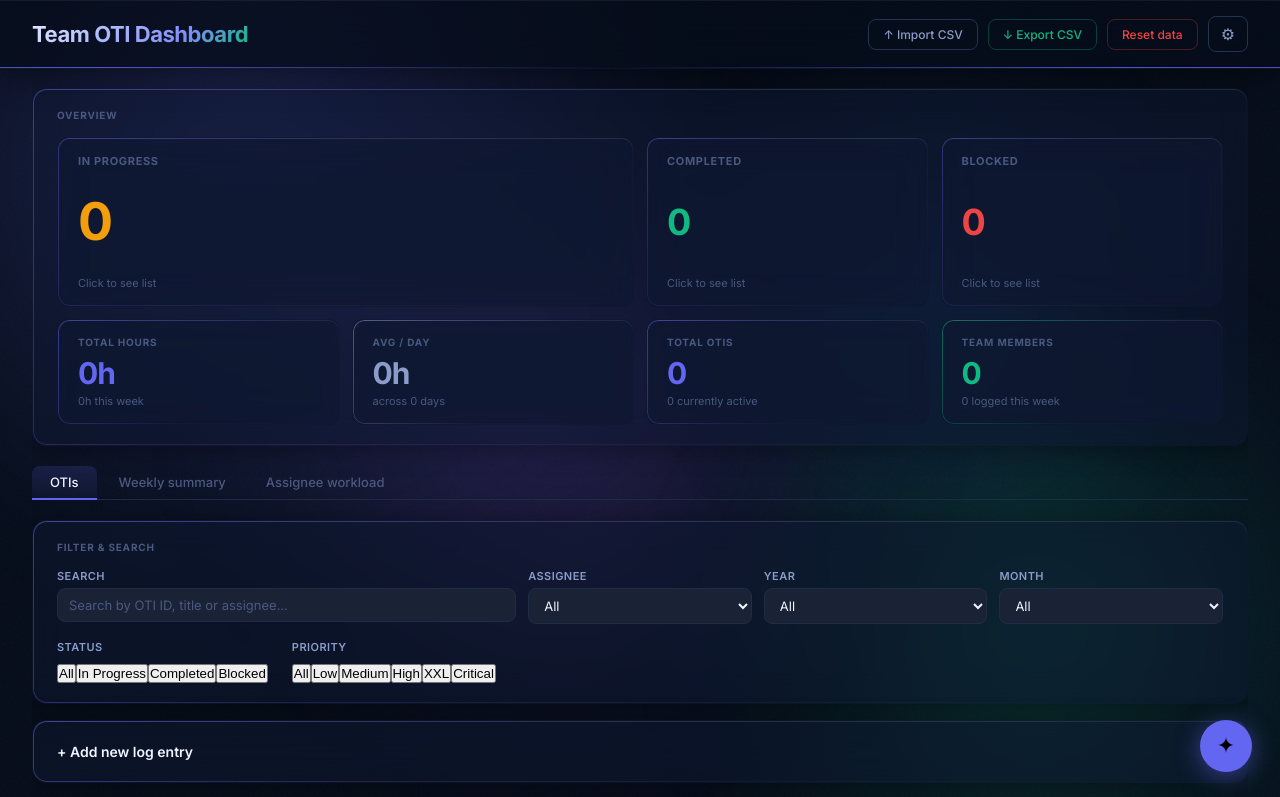
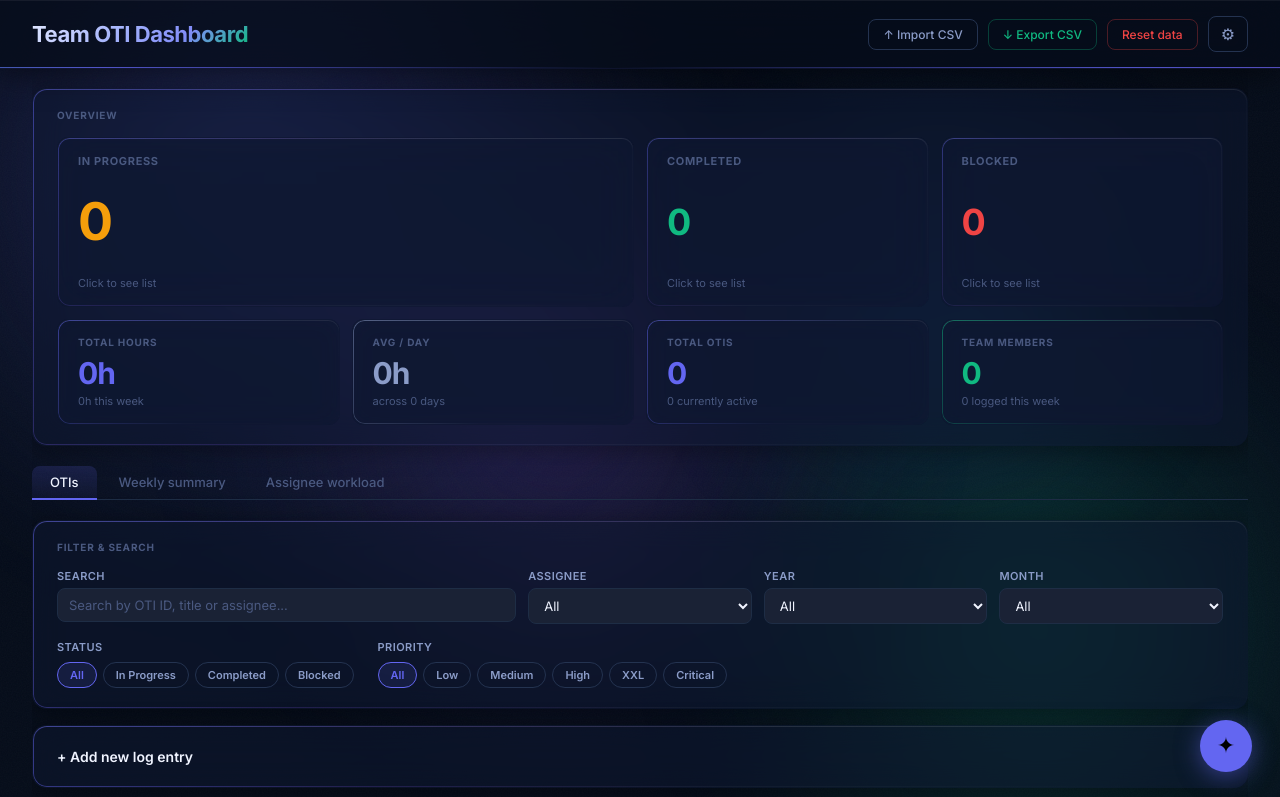
Before and after one commit to sreya-kambhatla/OTI-Tracker-AI, a React (Vite) app: page / in a window 1280 px wide. Shown: the top 797 px of the page. Built offline with nearby package versions, Linux system fonts and the light colour scheme.

Commit message:
Update index.css

```diff
--- a/src/index.css
+++ b/src/index.css
@@ -435,3 +435,12 @@
       line-height: 1; margin-bottom: 6px;
     }
     .bento-stat-sub { font-size: 11px; color: var(--text3); }
+
+    .chip-group { display: flex; gap: 6px; flex-wrap: wrap; }
+    .chip {
+      padding: 5px 12px; font-size: 11px; font-weight: 600; border-radius: 20px;
+      border: 1px solid var(--border2); background: transparent; color: var(--text2);
+      cursor: pointer; font-family: 'Inter', sans-serif; transition: all 0.15s;
+    }
+    .chip:hover { border-color: var(--indigo); color: var(--indigo); }
+    .chip-active { background: var(--indigo-bg); border-color: var(--indigo); color: var(--indigo); }
```
